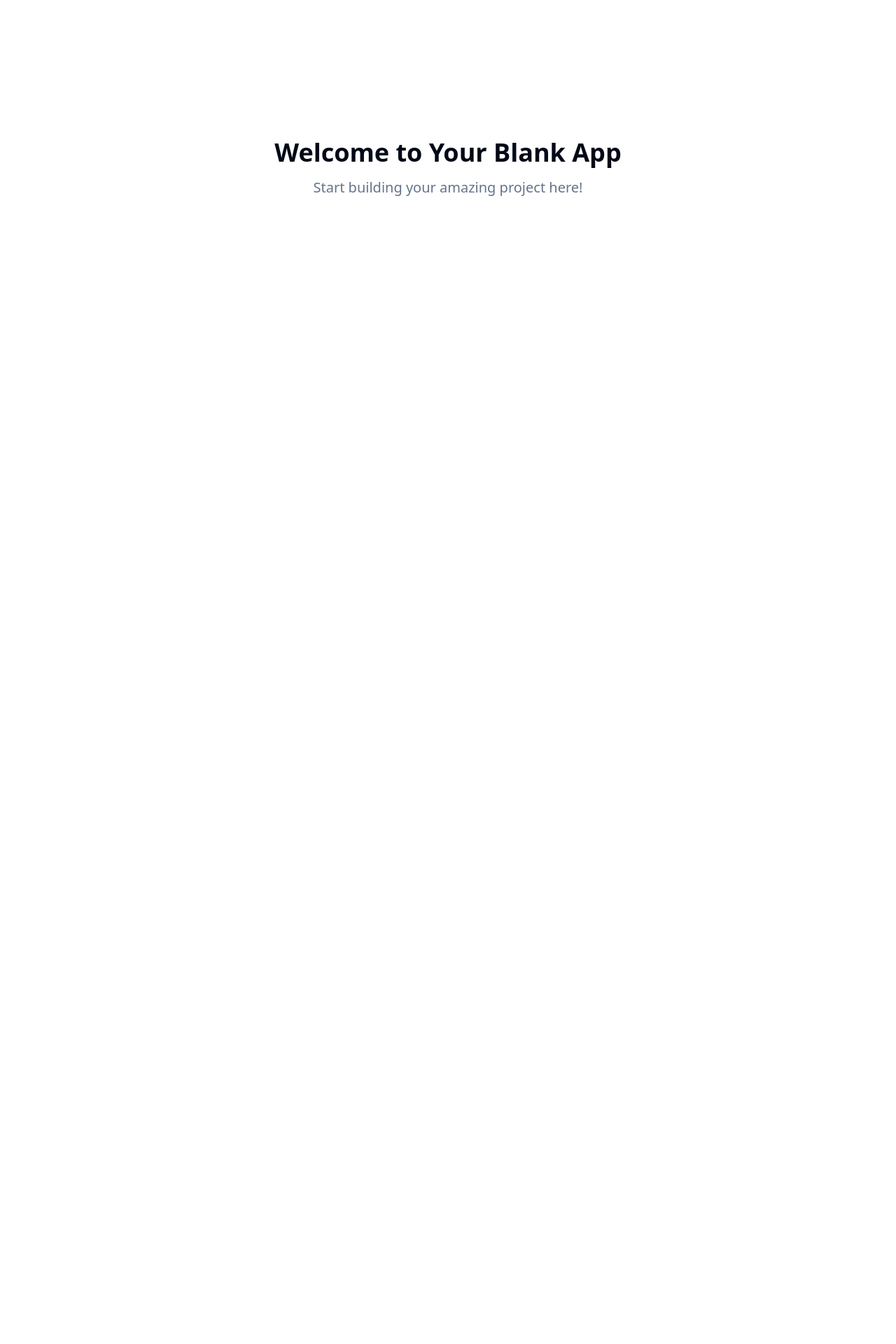
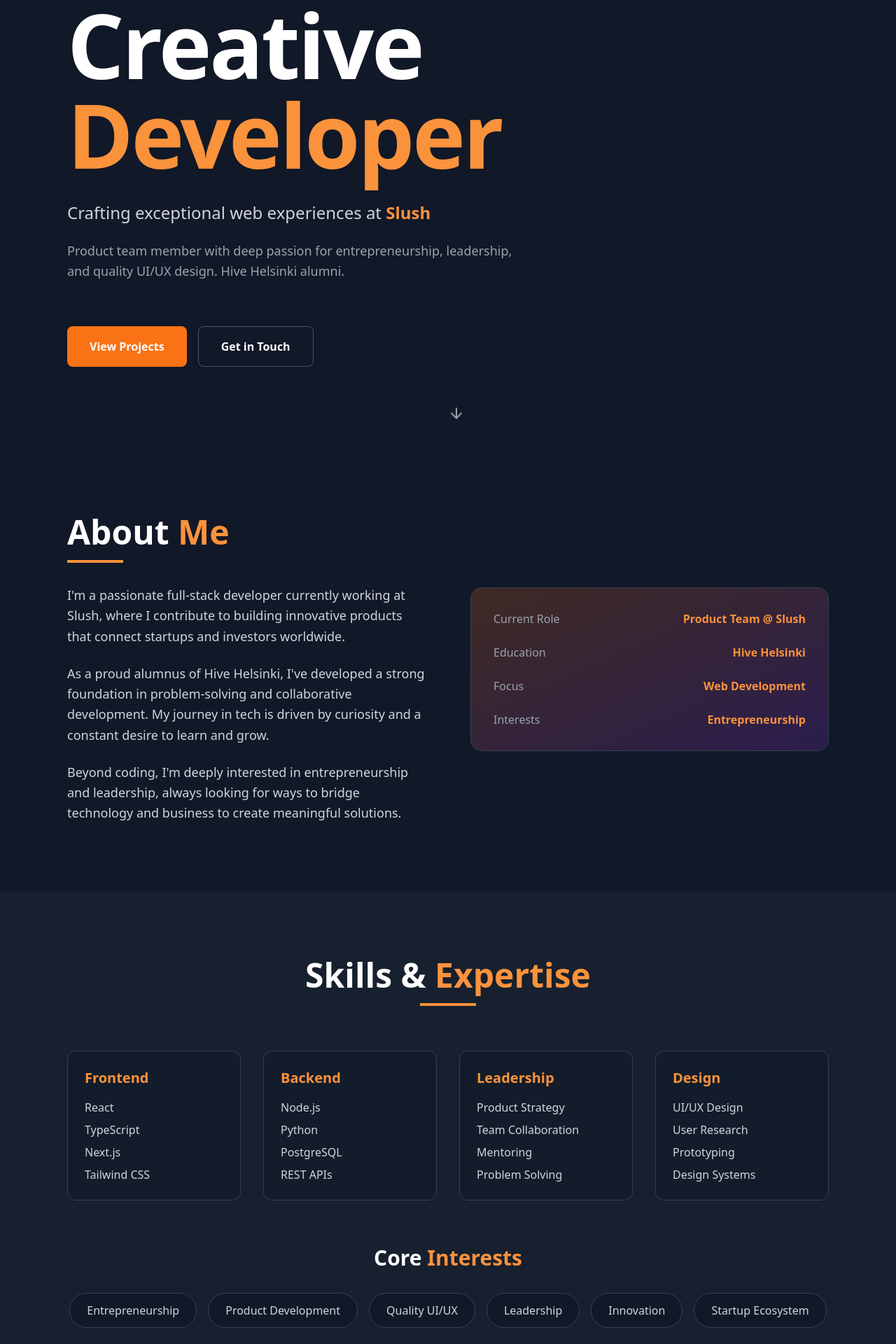
Before and after one commit to HenronenGIT/hmaronen-homepage, a React (Vite) app: page / in a window 1280 px wide. Shown: the part 160-2080 px from the top of the page at 70% size. Before the commit the page ends 800 px from the top, so only its background shows below. Built offline with nearby package versions, Linux system fonts and the light colour scheme.

Commit message:
Implement personal home page

```diff
--- /dev/null
+++ b/src/components/About.tsx
@@ -0,0 +1,65 @@
+
+import React from 'react';
+
+const About = () => {
+  return (
+    <section className="py-24 px-6 md:px-12 lg:px-24">
+      <div className="max-w-6xl mx-auto">
+        <div className="grid grid-cols-1 lg:grid-cols-2 gap-16 items-center">
+          <div className="space-y-8">
+            <div className="space-y-4">
+              <h2 className="text-4xl md:text-5xl font-bold">
+                About <span className="text-orange-400">Me</span>
+              </h2>
+              <div className="w-20 h-1 bg-orange-400"></div>
+            </div>
+
+            <div className="space-y-6 text-lg text-gray-300 leading-relaxed">
+              <p>
+                I'm a passionate full-stack developer currently working at Slush,
+                where I contribute to building innovative products that connect
+                startups and investors worldwide.
+              </p>
+              <p>
+                As a proud alumnus of Hive Helsinki, I've developed a strong
+                foundation in problem-solving and collaborative development.
+                My journey in tech is driven by curiosity and a constant desire
+                to learn and grow.
+              </p>
+              <p>
+                Beyond coding, I'm deeply interested in entrepreneurship and
+                leadership, always looking for ways to bridge technology and
+                business to create meaningful solutions.
+              </p>
+            </div>
+          </div>
+
+          <div className="relative">
+            <div className="bg-gradient-to-br from-orange-500/20 to-purple-600/20 rounded-2xl p-8 backdrop-blur-sm border border-gray-700">
+              <div className="space-y-6">
+                <div className="flex items-center justify-between">
+                  <span className="text-gray-400">Current Role</span>
+                  <span className="text-orange-400 font-semibold">Product Team @ Slush</span>
+                </div>
+                <div className="flex items-center justify-between">
+                  <span className="text-gray-400">Education</span>
+                  <span className="text-orange-400 font-semibold">Hive Helsinki</span>
+                </div>
+                <div className="flex items-center justify-between">
+                  <span className="text-gray-400">Focus</span>
+                  <span className="text-orange-400 font-semibold">Web Development</span>
+                </div>
+                <div className="flex items-center justify-between">
+                  <span className="text-gray-400">Interests</span>
+                  <span className="text-orange-400 font-semibold">Entrepreneurship</span>
+                </div>
+              </div>
+            </div>
+          </div>
+        </div>
+      </div>
+    </section>
+  );
+};
+
+export default About;
--- /dev/null
+++ b/src/components/Hero.tsx
@@ -0,0 +1,48 @@
+
+import React from 'react';
+import { ArrowDown } from 'lucide-react';
+
+const Hero = () => {
+  return (
+    <section className="min-h-screen flex flex-col justify-center items-start px-6 md:px-12 lg:px-24 relative">
+      <div className="max-w-6xl mx-auto w-full">
+        <div className="space-y-8 animate-fade-in">
+          <div className="space-y-4">
+            <p className="text-orange-400 text-lg md:text-xl font-medium tracking-wide">
+              Full-stack Developer
+            </p>
+            <h1 className="text-6xl md:text-8xl lg:text-9xl font-bold leading-none tracking-tight">
+              <span className="block">Creative</span>
+              <span className="block text-orange-400">Developer</span>
+            </h1>
+          </div>
+
+          <div className="space-y-6 max-w-2xl">
+            <p className="text-xl md:text-2xl text-gray-300 leading-relaxed">
+              Crafting exceptional web experiences at <span className="text-orange-400 font-semibold">Slush</span>
+            </p>
+            <p className="text-lg text-gray-400 leading-relaxed">
+              Product team member with deep passion for entrepreneurship, leadership,
+              and quality UI/UX design. Hive Helsinki alumni.
+            </p>
+          </div>
+
+          <div className="flex flex-wrap gap-4 pt-8">
+            <button className="bg-orange-500 hover:bg-orange-600 text-white px-8 py-4 rounded-lg font-semibold transition-all duration-300 hover:scale-105 hover:shadow-lg hover:shadow-orange-500/25">
+              View Projects
+            </button>
+            <button className="border border-gray-600 hover:border-orange-400 text-white px-8 py-4 rounded-lg font-semibold transition-all duration-300 hover:scale-105">
+              Get in Touch
+            </button>
+          </div>
+        </div>
+      </div>
+
+      <div className="absolute bottom-8 left-1/2 transform -translate-x-1/2 animate-bounce">
+        <ArrowDown className="w-6 h-6 text-gray-400" />
+      </div>
+    </section>
+  );
+};
+
+export default Hero;
--- /dev/null
+++ b/src/components/Skills.tsx
@@ -0,0 +1,87 @@
+
+import React from 'react';
+
+const Skills = () => {
+  const skills = [
+    {
+      category: "Frontend",
+      items: ["React", "TypeScript", "Next.js", "Tailwind CSS"]
+    },
+    {
+      category: "Backend",
+      items: ["Node.js", "Python", "PostgreSQL", "REST APIs"]
+    },
+    {
+      category: "Leadership",
+      items: ["Product Strategy", "Team Collaboration", "Mentoring", "Problem Solving"]
+    },
+    {
+      category: "Design",
+      items: ["UI/UX Design", "User Research", "Prototyping", "Design Systems"]
+    }
+  ];
+
+  const interests = [
+    "Entrepreneurship",
+    "Product Development",
+    "Quality UI/UX",
+    "Leadership",
+    "Innovation",
+    "Startup Ecosystem"
+  ];
+
+  return (
+    <section className="py-24 px-6 md:px-12 lg:px-24 bg-gray-800/50">
+      <div className="max-w-6xl mx-auto">
+        <div className="space-y-16">
+          <div className="text-center space-y-4">
+            <h2 className="text-4xl md:text-5xl font-bold">
+              Skills & <span className="text-orange-400">Expertise</span>
+            </h2>
+            <div className="w-20 h-1 bg-orange-400 mx-auto"></div>
+          </div>
+
+          <div className="grid grid-cols-1 md:grid-cols-2 lg:grid-cols-4 gap-8">
+            {skills.map((skill, index) => (
+              <div
+                key={skill.category}
+                className="group p-6 rounded-xl bg-gray-900/50 border border-gray-700 hover:border-orange-400/50 transition-all duration-300 hover:transform hover:scale-105"
+                style={{ animationDelay: `${index * 100}ms` }}
+              >
+                <h3 className="text-xl font-bold text-orange-400 mb-4 group-hover:text-orange-300 transition-colors">
+                  {skill.category}
+                </h3>
+                <ul className="space-y-2">
+                  {skill.items.map((item) => (
+                    <li key={item} className="text-gray-300 group-hover:text-white transition-colors">
+                      {item}
+                    </li>
+                  ))}
+                </ul>
+              </div>
+            ))}
+          </div>
+
+          <div className="space-y-8">
+            <h3 className="text-3xl font-bold text-center">
+              Core <span className="text-orange-400">Interests</span>
+            </h3>
+            <div className="flex flex-wrap justify-center gap-4">
+              {interests.map((interest, index) => (
+                <span
+                  key={interest}
+                  className="px-6 py-3 bg-gray-900 border border-gray-700 rounded-full text-gray-300 hover:border-orange-400 hover:text-orange-400 transition-all duration-300 hover:scale-105 cursor-default"
+                  style={{ animationDelay: `${index * 50}ms` }}
+                >
+                  {interest}
+                </span>
+              ))}
+            </div>
+          </div>
+        </div>
+      </div>
+    </section>
+  );
+};
+
+export default Skills;
--- a/src/pages/Index.tsx
+++ b/src/pages/Index.tsx
@@ -1,12 +1,15 @@
-// Update this page (the content is just a fallback if you fail to update the page)
+
+import React from 'react';
+import Hero from '../components/Hero';
+import About from '../components/About';
+import Skills from '../components/Skills';
 
 const Index = () => {
   return (
-    <div className="min-h-screen flex items-center justify-center bg-background">
-      <div className="text-center">
-        <h1 className="text-4xl font-bold mb-4">Welcome to Your Blank App</h1>
-        <p className="text-xl text-muted-foreground">Start building your amazing project here!</p>
-      </div>
+    <div className="min-h-screen bg-gray-900 text-white overflow-x-hidden">
+      <Hero />
+      <About />
+      <Skills />
     </div>
   );
 };
--- a/tailwind.config.ts
+++ b/tailwind.config.ts
@@ -1,3 +1,4 @@
+
 import type { Config } from "tailwindcss";
 
 export default {
@@ -84,11 +85,22 @@ export default {
 					to: {
 						height: '0'
 					}
+				},
+				'fade-in': {
+					'0%': {
+						opacity: '0',
+						transform: 'translateY(20px)'
+					},
+					'100%': {
+						opacity: '1',
+						transform: 'translateY(0)'
+					}
 				}
 			},
 			animation: {
 				'accordion-down': 'accordion-down 0.2s ease-out',
-				'accordion-up': 'accordion-up 0.2s ease-out'
+				'accordion-up': 'accordion-up 0.2s ease-out',
+				'fade-in': 'fade-in 0.6s ease-out'
 			}
 		}
 	},
```
